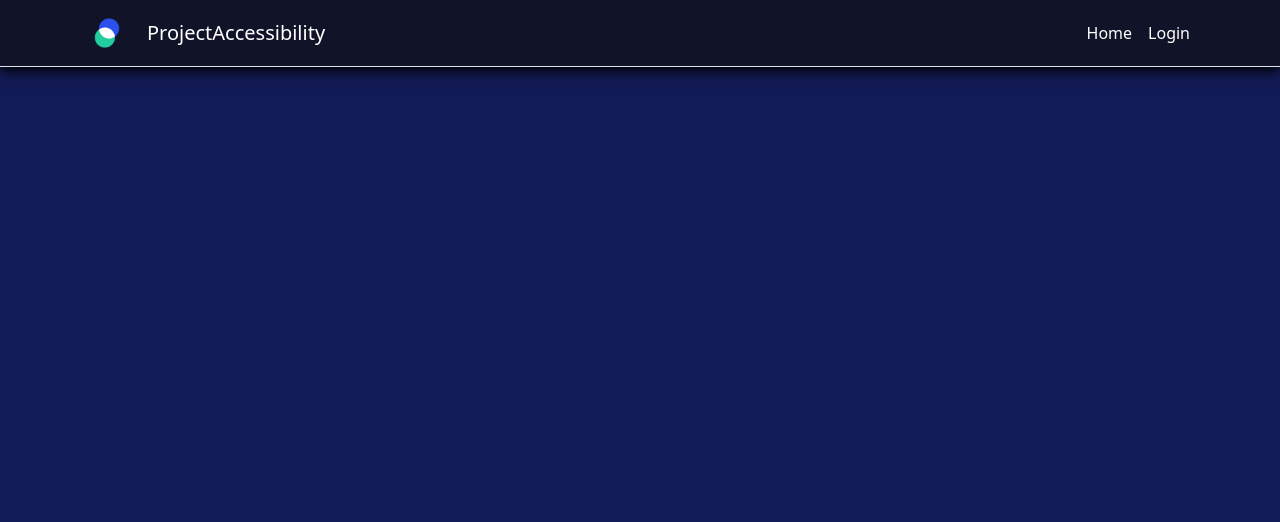
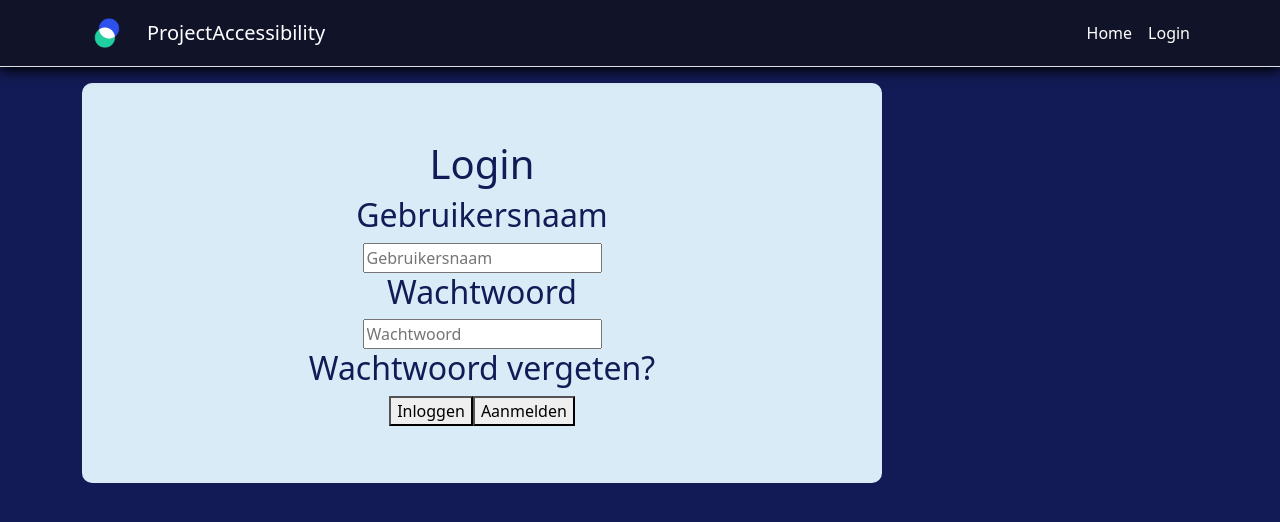
Before and after one commit to AlvaroHG1/HHS-SE-4B-ProjectAccessibility, a React (Create React App) app in the folder ClientApp/: page /login in a window 1280 px wide. Shown: the top 522 px of the page. Built offline with nearby package versions, Linux system fonts and the light colour scheme.

Commit message:
Login page start & fixes

```diff
--- a/ClientApp/src/AppRoutes.js
+++ b/ClientApp/src/AppRoutes.js
@@ -1,7 +1,7 @@
 import { Counter } from "./components/Counter";
 import { FetchData } from "./components/FetchData";
 import { Home } from "./components/Home";
-import { Test } from "./components/Test";
+import { Login } from "./components/Login";
 
 const AppRoutes = [
   {
@@ -17,8 +17,8 @@ const AppRoutes = [
     element: <FetchData />
   },
   {
-    path: '/test',
-    element: <Test />
+    path: '/login',
+    element: <Login />
   }
 ];
 
--- a/ClientApp/src/components/Home.css
+++ b/ClientApp/src/components/Home.css
@@ -1,3 +1,4 @@
 body{
     background: #131B56;
+    color: white;
 }
--- /dev/null
+++ b/ClientApp/src/components/Login.css
@@ -0,0 +1,17 @@
+.login-buttons {
+
+}
+
+.login-container {
+    display: flex;
+    flex-direction: column;
+    justify-content: center;
+    align-items: center;
+    height: 50vh;
+    width: 100vh;
+    padding: 20px;
+    background-color: #d9ebf7;
+    color: #131b56;
+    text-align: center;
+    border-radius: 10px;
+}
--- /dev/null
+++ b/ClientApp/src/components/Login.js
@@ -0,0 +1,26 @@
+import {Component} from "react";
+import './Login.css';
+export class Login extends Component {
+
+
+    render() {
+        return (
+            <div className="login-container">
+                <div>
+                <h1>Login</h1>
+                <h2>Gebruikersnaam</h2>
+                <input type="text" placeholder="Gebruikersnaam"></input>
+                <h2>Wachtwoord</h2>
+                <input type="password" placeholder="Wachtwoord"></input>
+                <h2>Wachtwoord vergeten?</h2>
+                </div>
+                <div className="login-buttons">
+                <button>Inloggen</button>
+                <button>Aanmelden</button>
+                </div>
+
+            </div>
+        );
+    }
+
+}
--- a/ClientApp/src/components/NavMenu.js
+++ b/ClientApp/src/components/NavMenu.js
@@ -41,7 +41,7 @@ export class NavMenu extends Component {
                 {/*  <NavLink tag={Link} className="text-dark" to="/fetch-data">Fetch data</NavLink>*/}
                 {/*</NavItem>*/}
                 <NavItem>
-                <NavLink tag={Link} className="text-white" to="/Test">Login</NavLink>
+                  <NavLink tag={Link} className="text-white" to="/Login">Login</NavLink>
                 </NavItem>
               </ul>
             </Collapse>
--- a/ClientApp/src/components/Test.js
+++ /dev/null
@@ -1,12 +0,0 @@
-import {Component} from "react";
-
-export class Test extends Component {
-    render() {
-        return (
-            <div>
-                <h1>Login pagina</h1>
-                <p>Dit is een kleine beschrijving van de Test-component.</p>
-            </div>
-        );
-    }
-}
```
Also changed, not shown: 1 other file (tests, documents, lock files or other folders). Lines whose indentation alone changed are shown as unchanged.
